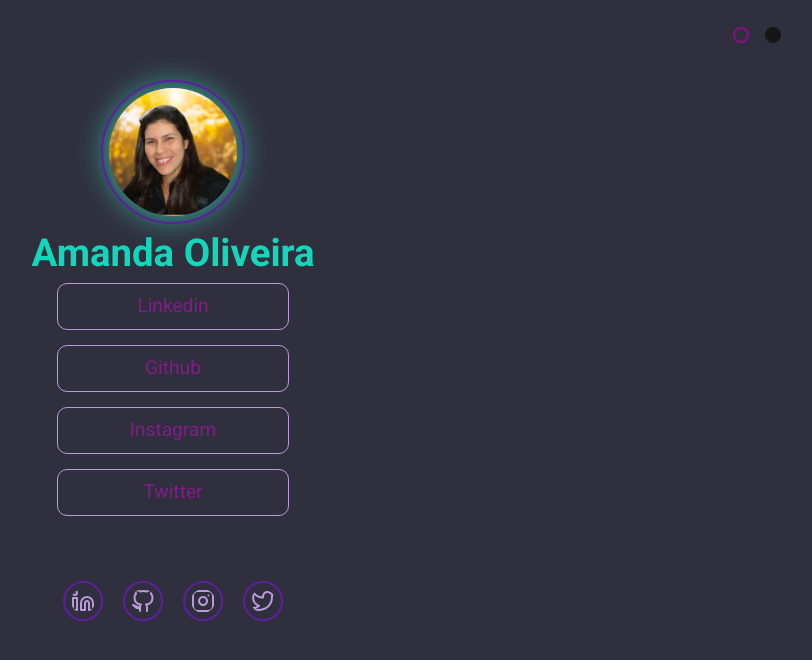
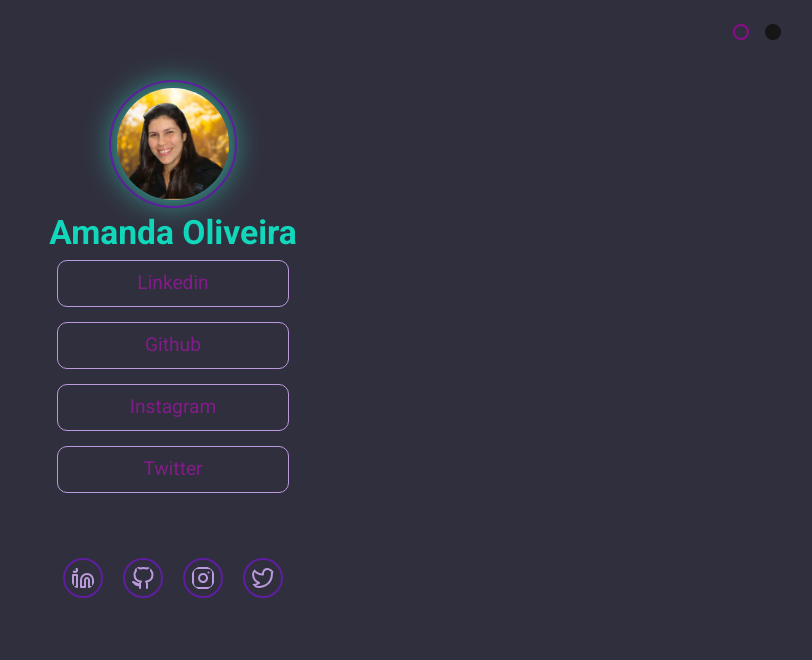
Before and after one commit to Amandatec/social-media-tree, a plain HTML site: page index.html in a window 1280 px wide. Shown: the whole page, without its empty margins (467-1279 px from the left). Drawn offline with Linux system fonts and the light colour scheme.

Commit message:
change font-size and profile picture size

```diff
--- a/style.css
+++ b/style.css
@@ -35,7 +35,7 @@
 }
 
 body{
-  font-size: 1.6rem;
+  font-size: 1.4rem;
   font-family: 'Roboto', sans-serif;
   background-color: var(--background-color);
   color: var(--tt-color);
@@ -79,7 +79,7 @@ img {
 }
 
 #profile-photo {
-  width: 8rem;
+  width:7rem;
   filter: drop-shadow(0 0 15px var(--filter-color));
 }
 
@@ -97,7 +97,7 @@ main a {
   padding: 10px;
 }
 
-main a:hover {
+ main a:hover  {
   background-color: rgb(91, 90, 114);
   transition: all 2s;
   color: rgba(12, 247, 211, 0.842);
```
